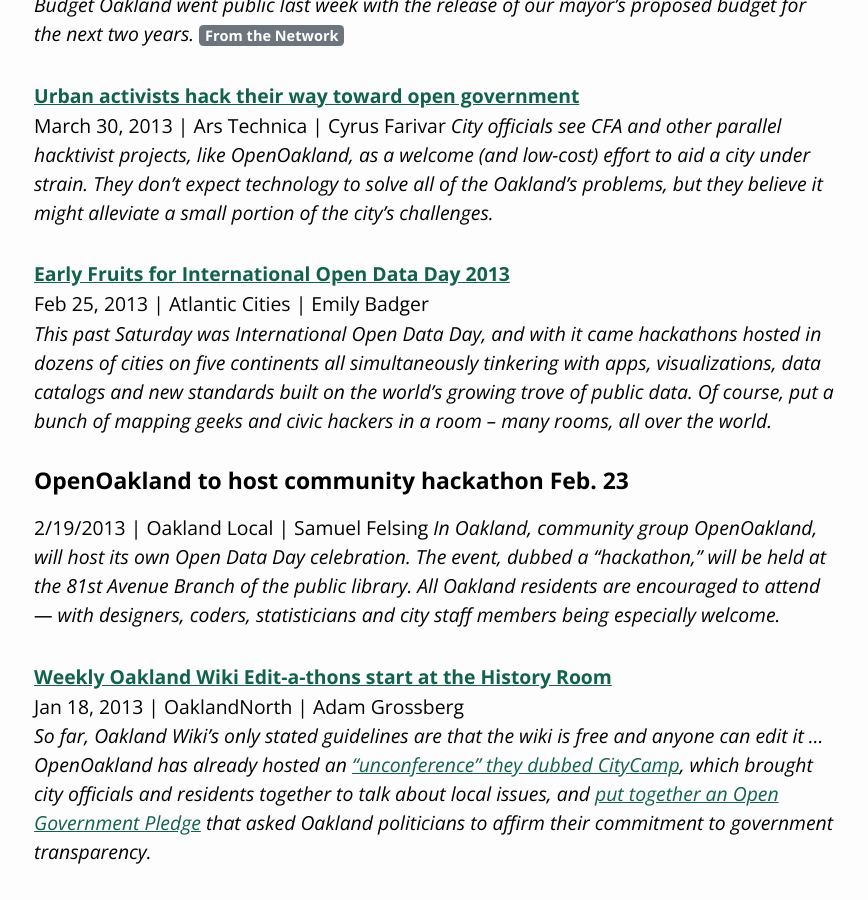
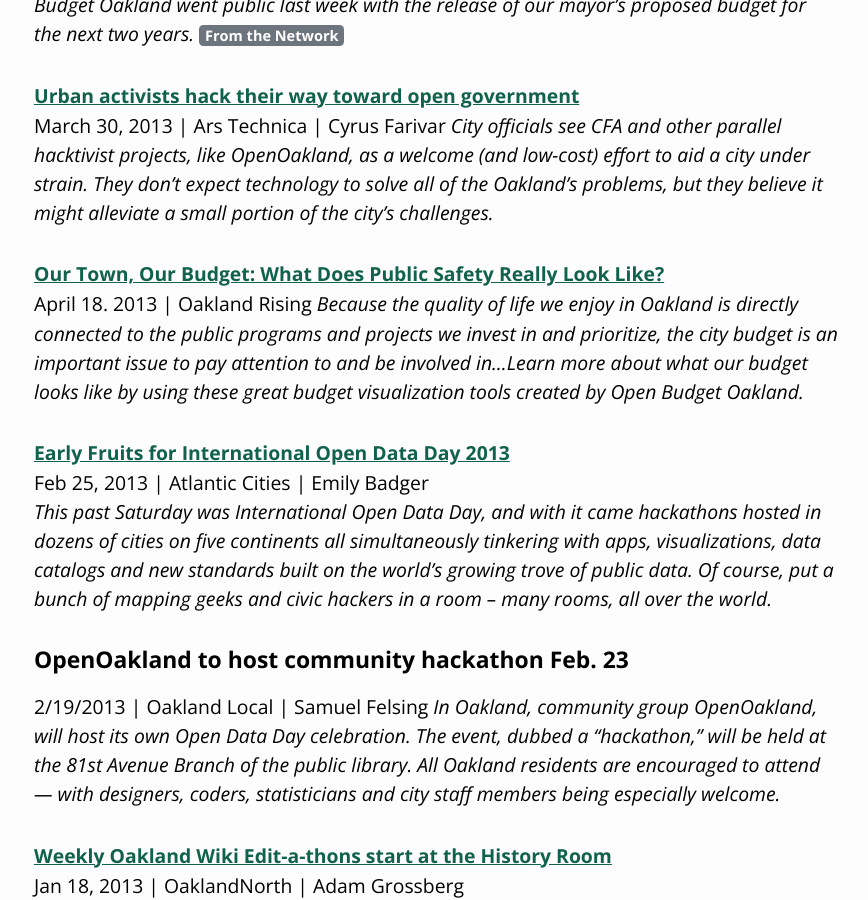
Before and after one commit to openoakland/openoakland.org, a Jekyll site: the page built from src/press.md, in a window 1280 px wide and 900 px high, scrolled down 5048 px. Shown: the whole window, without its empty margins (204-1072 px from the left). Built offline with Jekyll 4.4.1, drawn with Linux system fonts in a browser that asks for light colours; nearby versions of some CDN libraries.

Commit message:
Add 4/2013 Oakland Rising mention

```diff
--- a/src/press.md
+++ b/src/press.md
@@ -170,6 +170,11 @@
 _City officials see CFA and other parallel hacktivist projects, like OpenOakland, as a welcome (and low-cost) effort to aid a city under strain. They don’t expect technology to solve all of the Oakland’s problems, but they believe it might alleviate a small portion of the city’s challenges._
 
 {: .media-headline}
+### [Our Town, Our Budget: What Does Public Safety Really Look Like?](https://oaklandrising.org/our-town-our-budget-what-does-public-safety-really-look/)
+April 18. 2013 | Oakland Rising
+_Because the quality of life we enjoy in Oakland is directly connected to the public programs and projects we invest in and prioritize, the city budget is an important issue to pay attention to and be involved in...Learn more about what our budget looks like by using these great budget visualization tools created by Open Budget Oakland._
+
+{: .media-headline}
 ### [Early Fruits for International Open Data Day 2013](http://www.theatlanticcities.com/technology/2013/02/early-fruits-international-open-data-day-2013/4793 "Early Fruits for International Open Data Day 2013")
 Feb 25, 2013 | Atlantic Cities | Emily Badger
 _This past Saturday was International Open Data Day, and with it came hackathons hosted in dozens of cities on five continents all simultaneously tinkering with apps, visualizations, data catalogs and new standards built on the world’s growing trove of public data. Of course, put a bunch of mapping geeks and civic hackers in a room – many rooms, all over the world._
```
